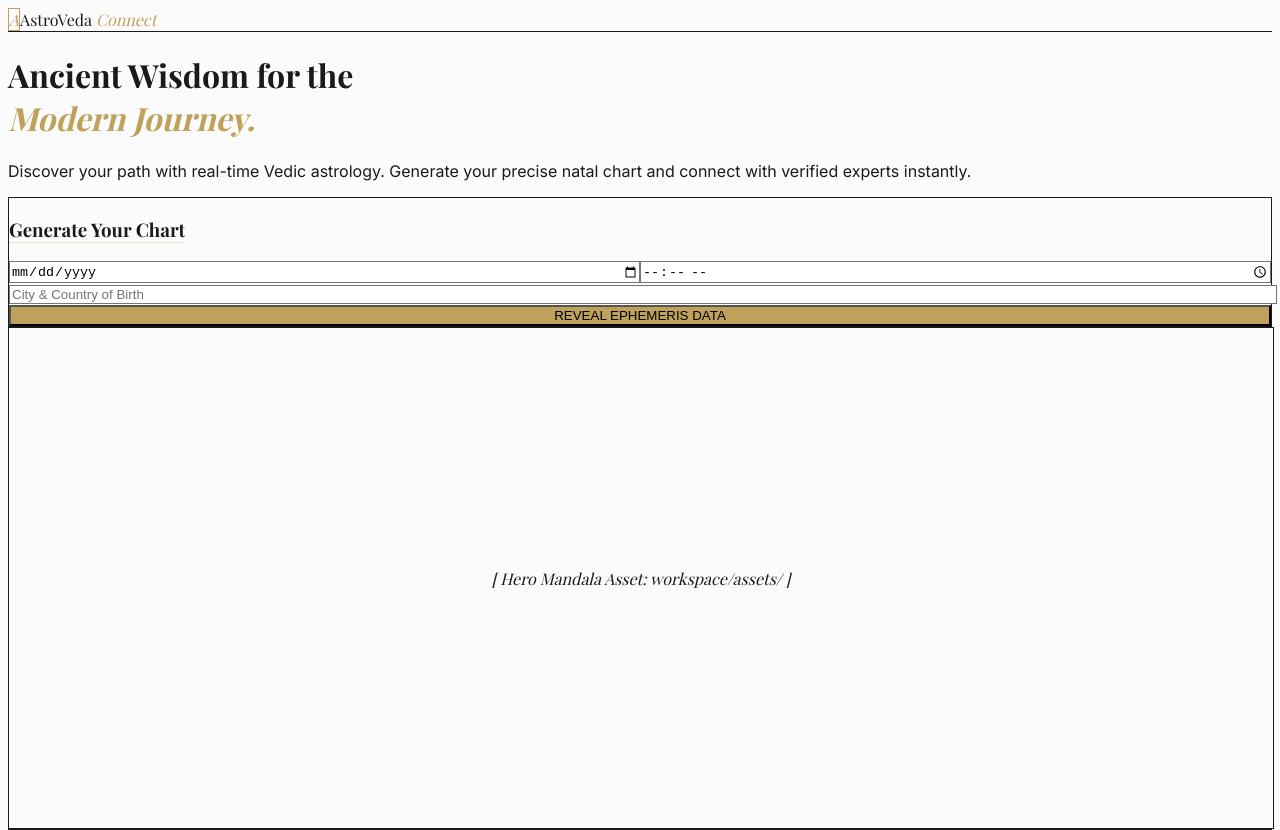
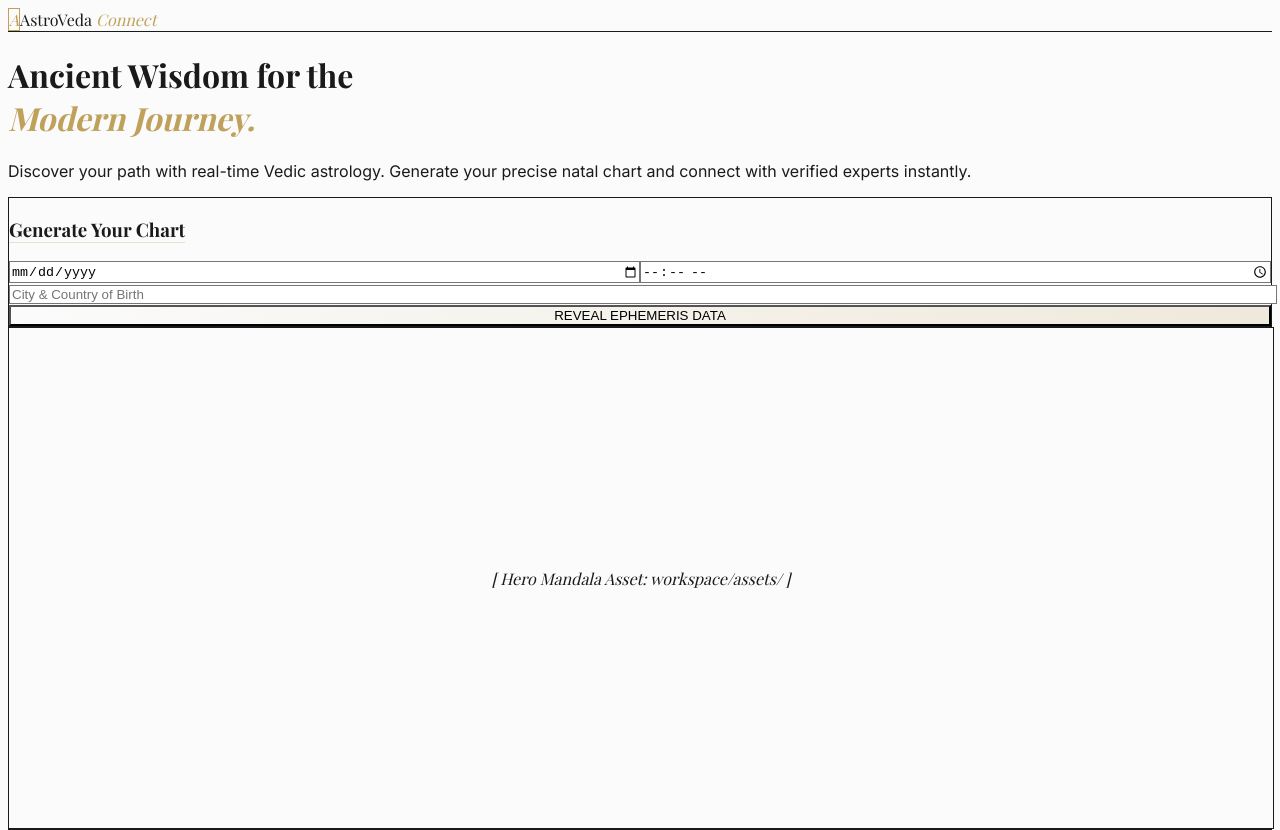
Before and after one commit to asuniel-design/astroveda-connect-mvp, a Next.js app: page / in a window 1280 px wide. Shown: the top 830 px of the page. Built offline with nearby package versions, Linux system fonts and the light colour scheme; a web font is replaced by a local one.

Commit message:
feat: Add shimmer animation to Tailwind and CSS
- Add shimmer keyframes and animation to tailwind.config.cjs
- Add .shimmer-gold CSS class with hover animation
- Enhance design system micro-interactions

```diff
--- a/styles/globals.css
+++ b/styles/globals.css
@@ -18,3 +18,19 @@ h1, h2, h3, h4, h5, h6, .font-serif {
 .gold-accent { color: #BFA15C; }
 .bg-gold { background-color: #BFA15C; }
 .border-gold { border-color: #BFA15C; }
+
+/* Gold shimmer animation */
+@keyframes shimmer {
+  0% { background-position: -200% center; }
+  100% { background-position: 200% center; }
+}
+
+.shimmer-gold {
+  background: linear-gradient(90deg, transparent, rgba(191, 161, 92, 0.2), transparent);
+  background-size: 200% 100%;
+  background-position: -200% center;
+  transition: background-position 2s ease-in-out;
+}
+.shimmer-gold:hover {
+  animation: shimmer 2s ease-in-out infinite;
+}
--- a/tailwind.config.cjs
+++ b/tailwind.config.cjs
@@ -9,7 +9,16 @@ module.exports = {
       colors: {
         parchment: '#FBFBFB',
         gold: '#BFA15C'
-      }
+      },
+      keyframes: {
+        shimmer: {
+          '0%': { backgroundPosition: '-200% center' },
+          '100%': { backgroundPosition: '200% center' },
+        },
+      },
+      animation: {
+        shimmer: 'shimmer 2s ease-in-out infinite',
+      },
     },
   },
   plugins: [],
```
